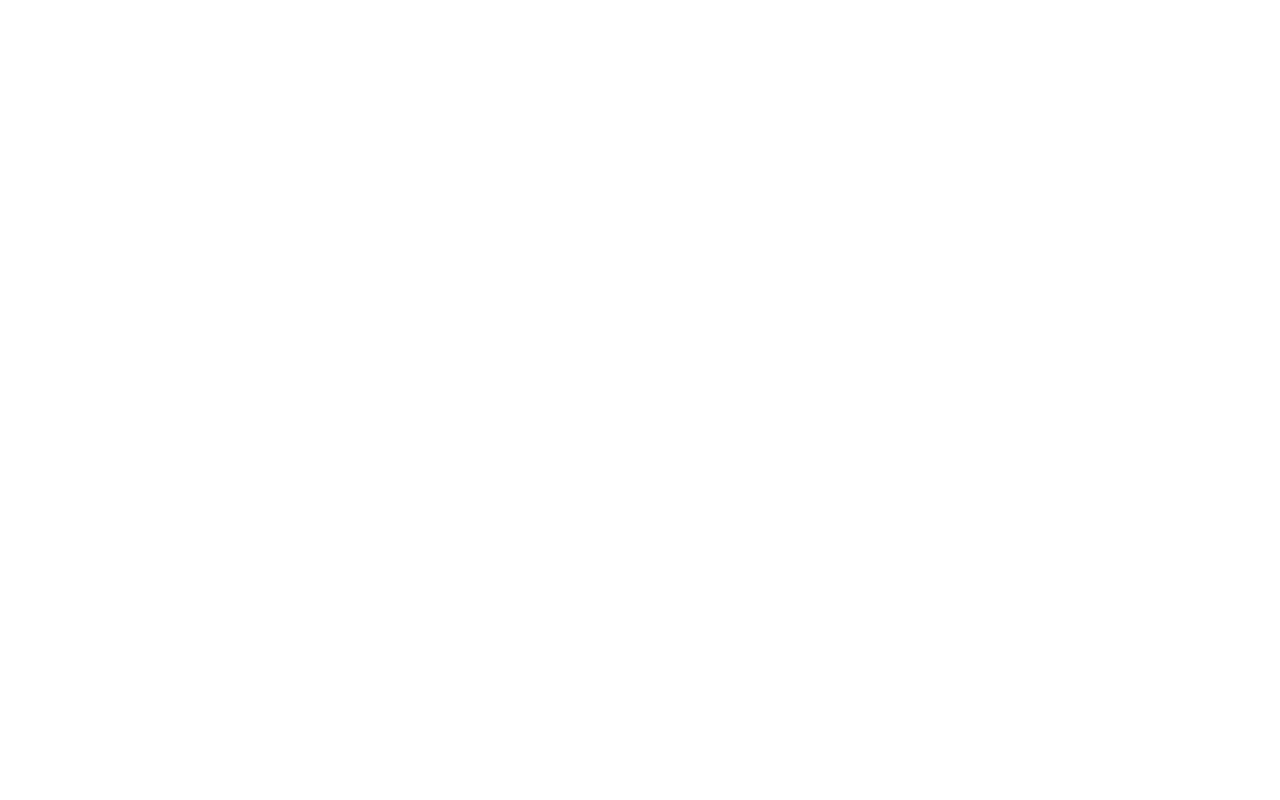
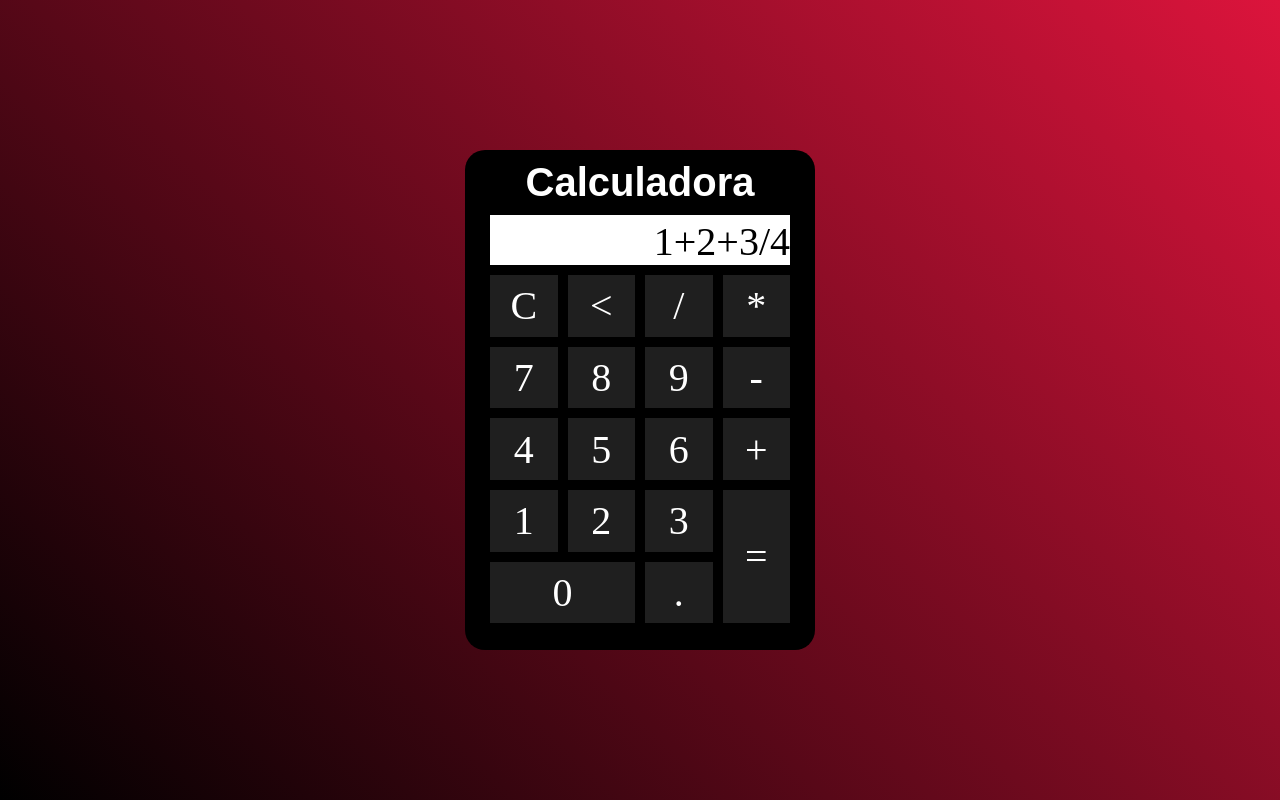
Before and after one commit to Iury-Gabriel/Calculadora, a plain HTML site: page index.html in a window 1280 px wide. Drawn offline with Linux system fonts and the light colour scheme.

Commit message:
adding calculator

```diff
--- a/index.html
+++ b/index.html
@@ -3,9 +3,41 @@
 <head>
     <meta charset="UTF-8">
     <meta name="viewport" content="width=device-width, initial-scale=1.0">
+    <link rel="stylesheet" href="style.css">
     <title>Document</title>
 </head>
 <body>
+    <div class="calculator-area">
+        <div class="calculator">
+            <div class="text">Calculadora</div>
+            <div class="tela">
+                <div class="numeros">1+2+3/4</div>
+            </div>
+            <div class="botoes">
+                <div class="botao">C</div>
+                <div class="botao"><</div>
+                <div class="botao" onclick="adicionarTela">/</div>
+                <div class="botao" onclick="adicionarTela">*</div>
 
+                <div class="botao" onclick="adicionarTela">7</div>
+                <div class="botao" onclick="adicionarTela">8</div>
+                <div class="botao" onclick="adicionarTela">9</div>
+                <div class="botao" onclick="adicionarTela">-</div>
+
+                <div class="botao" onclick="adicionarTela">4</div>
+                <div class="botao" onclick="adicionarTela">5</div>
+                <div class="botao" onclick="adicionarTela">6</div>
+                <div class="botao" onclick="adicionarTela">+</div>
+
+                <div class="botao" onclick="adicionarTela">1</div>
+                <div class="botao" onclick="adicionarTela">2</div>
+                <div class="botao" onclick="adicionarTela">3</div>
+                <div class="botao igual">=</div>
+
+                <div class="botao zero" onclick="adicionarTela">0</div>
+                <div class="botao" onclick="adicionarTela">.</div>
+            </div>
+        </div>
+    </div>
 </body>
 </html>
--- a/style.css
+++ b/style.css
@@ -0,0 +1,85 @@
+body {
+    margin: 0;
+    padding: 0;
+    box-sizing: border-box;
+}
+
+.calculator-area {
+    width: 100vw;
+    height: 100vh;
+    display: flex;
+    justify-content: center;
+    align-items: center;
+    background-image: linear-gradient(45deg,black, crimson);
+}
+
+.calculator {
+    width: 350px;
+    height: 500px;
+    background-color: #000;
+    border-radius: 20px;
+}
+
+.text {
+    color: #fff;
+    padding: 10px;
+    margin: auto;
+    font-size: 40px;
+    text-align: center;
+    font-family: Arial, Helvetica, sans-serif;
+    font-weight: bold;
+}
+
+.tela {
+    background-color: #fff;
+    margin: auto;
+    width: 300px;
+    height: 50px;
+    display: flex;
+    justify-content: flex-end;
+    align-items: flex-end;
+}
+
+.tela .numeros {
+    color: #000;
+    font-size: 40px;
+}
+
+.botoes {
+    display: grid;
+    grid-template-columns: repeat(4, 1fr);
+    grid-template-rows: repeat(6, 1fr);
+    gap: 10px;
+    margin-top: 10px;
+    margin-left: 25px;
+    width: 300px;
+    height: 420px;
+    justify-content: center;
+}
+
+.zero {
+    grid-column: 1 / 3;
+    grid-row: 5 / 6;
+
+}
+
+.igual {
+    grid-column: 4 / 5;
+    grid-row: 4 / 6;
+}
+
+.botao {
+    background-color: rgb(31, 31, 31);
+    width: auto;
+    height: auto;
+    display: flex;
+    justify-content: center;
+    align-items: center;
+    font-size: 40px;
+    color: #fff;
+}
+
+.botao:hover {
+    background-color: #333;
+    cursor: pointer;
+}
```
Also changed, not shown: Captura de tela 2024-01-31 130610.png (added).
